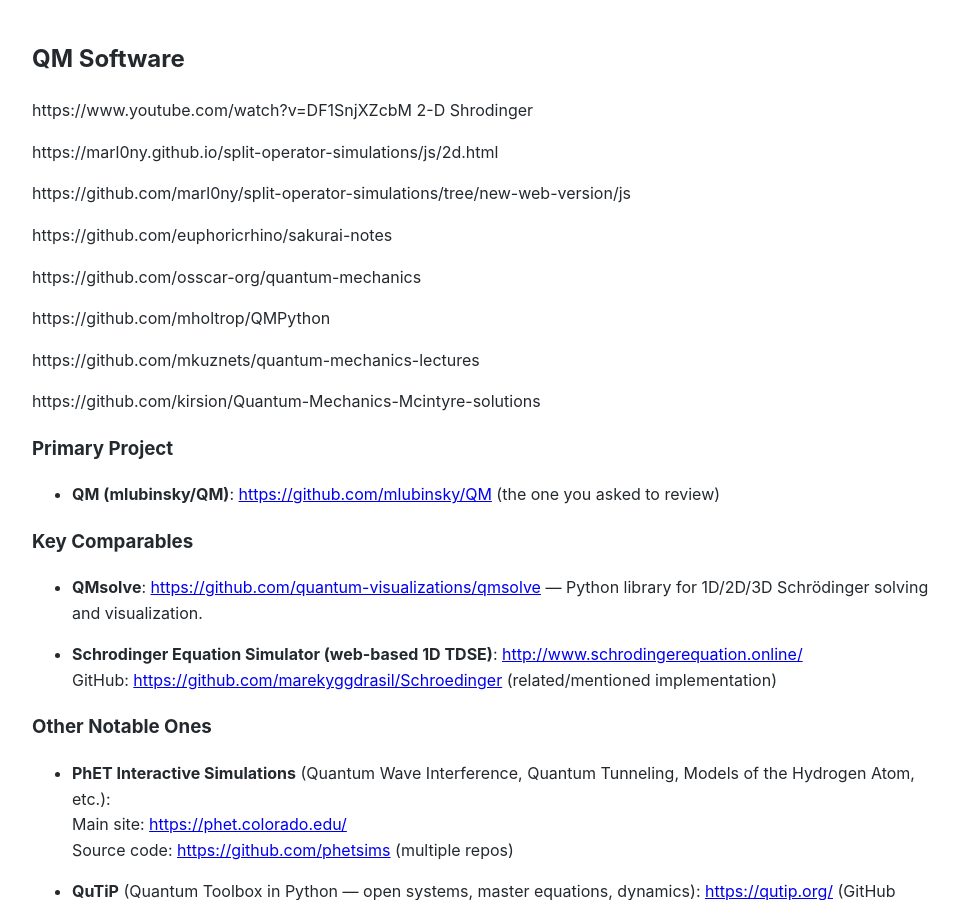
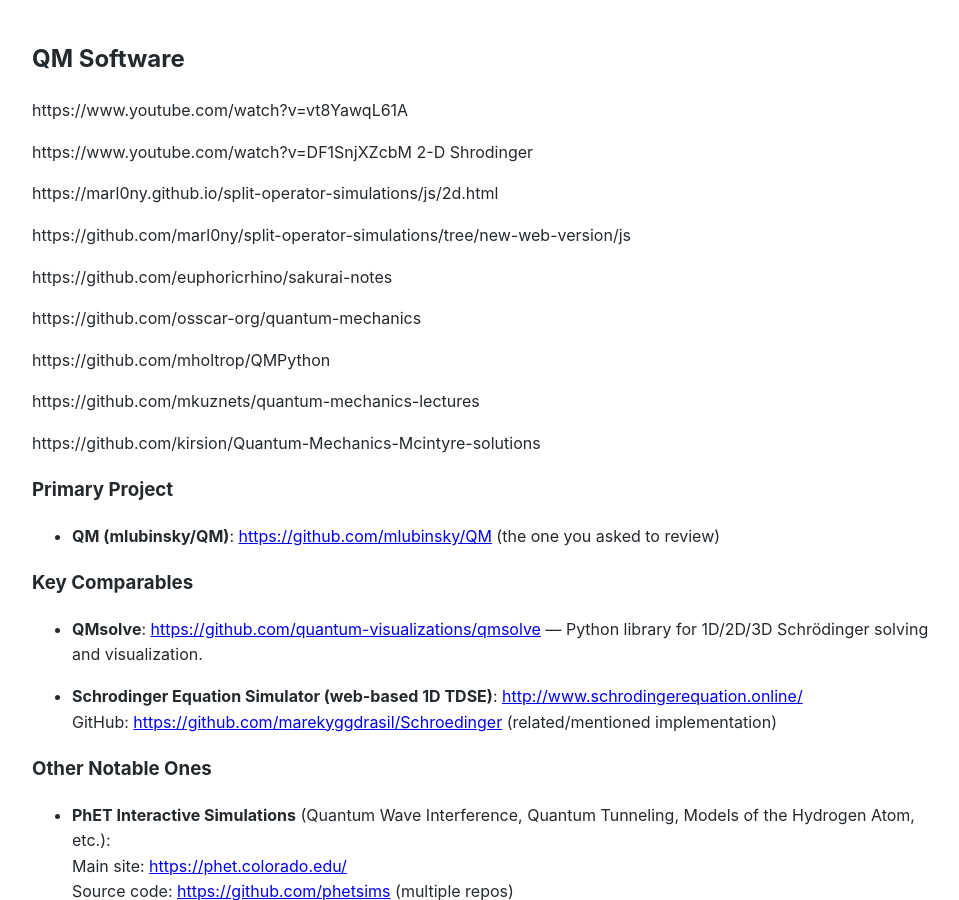
Before and after one commit to Michael-Lubinsky/michael-lubinsky.github.com, a Jekyll site: the page built from physics/competitors.md, in a window 1280 px wide and 900 px high. Shown: the whole window, without its empty margins (158-1117 px from the left). Built offline with Jekyll 4.4.1, drawn with Linux system fonts in a browser that asks for light colours; our own code applies the rules of GitHub Pages for plain Markdown files; some of the changed lines change nothing that is shown.

Commit message:
Update competitors.md

```diff
--- a/physics/competitors.md
+++ b/physics/competitors.md
@@ -1,5 +1,6 @@
 ## QM Software
 
+https://www.youtube.com/watch?v=vt8YawqL61A
 
 https://www.youtube.com/watch?v=DF1SnjXZcbM  2-D Shrodinger
 
```
